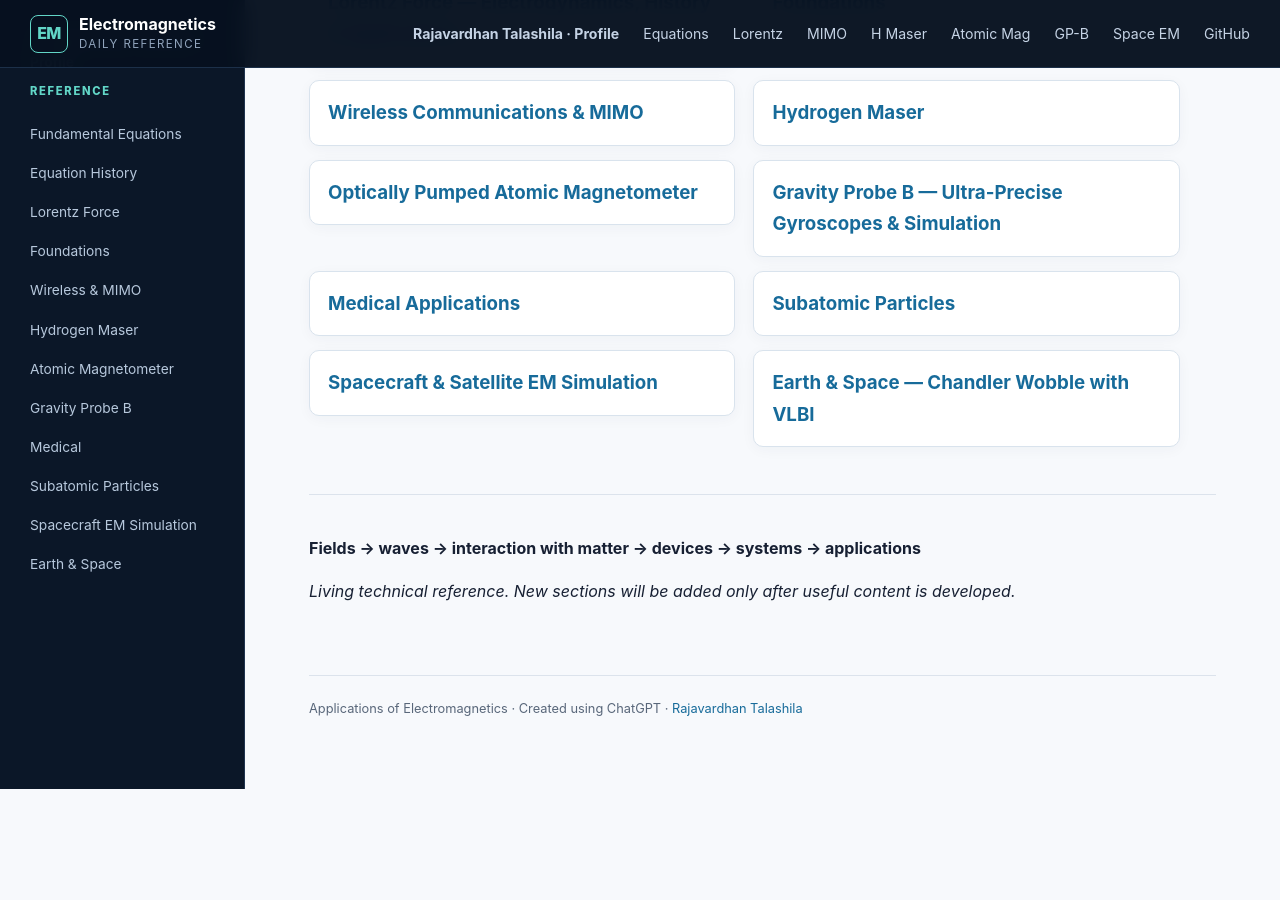
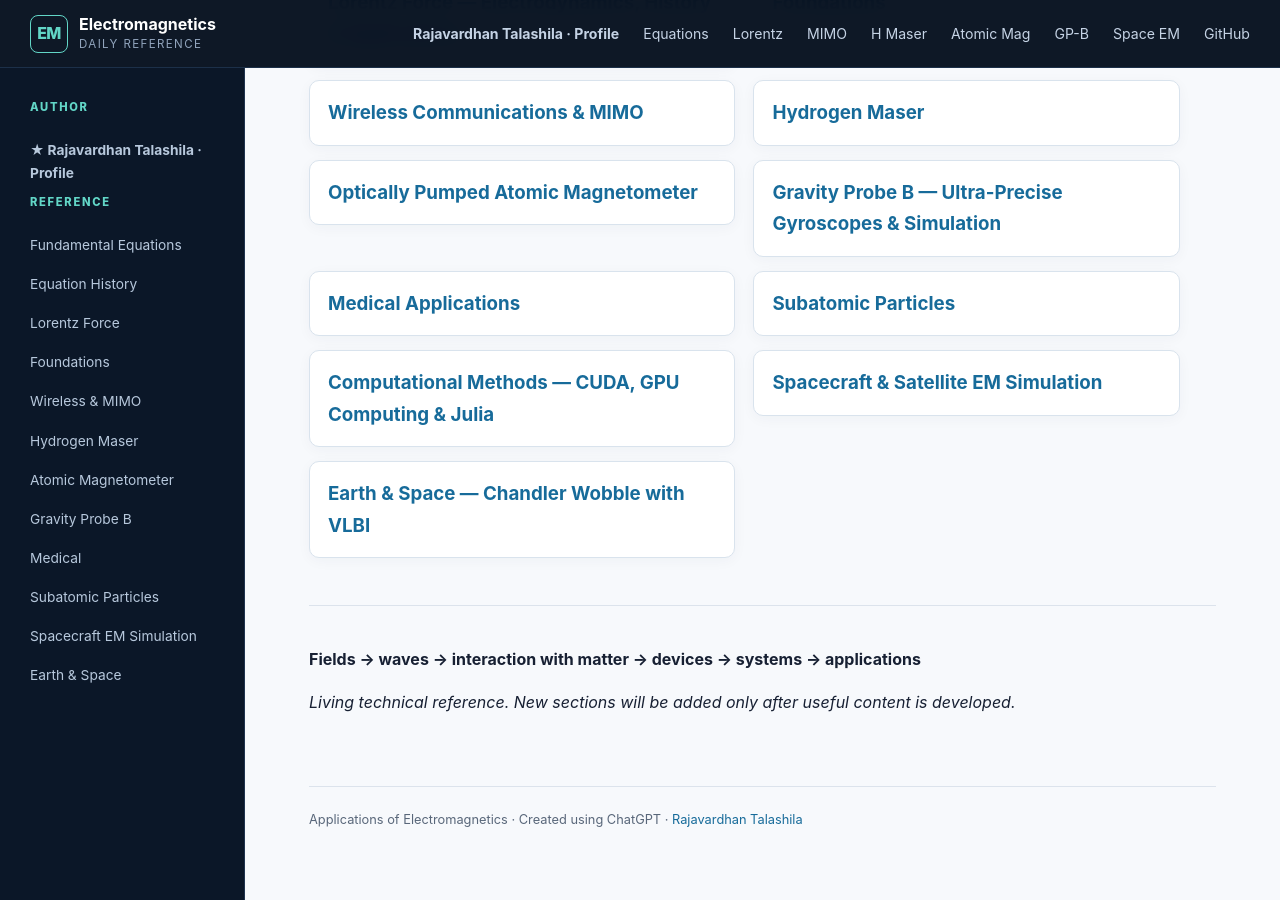
Before and after one commit to RajavardhanT/Electromagnetics_Applications, a Jekyll site: the page built from index.md, in a window 1280 px wide and 900 px high, scrolled down 618 px. Built offline with Jekyll 4.4.1, drawn with Linux system fonts in a browser that asks for light colours; before the commit the page ends 1407 px from its top, so only the background shows below that; some of the changed lines change nothing that is shown.

Commit message:
Add computational methods to homepage

```diff
--- a/index.md
+++ b/index.md
@@ -41,6 +41,9 @@
 ### [Subatomic Particles](subatomic-particles/)
 The electromagnetic physics behind the discovery and measurement of the electron, proton, neutron, particle acceleration, and particle detection.
 
+### [Computational Methods — CUDA, GPU Computing & Julia](computational-methods/)
+Scientific computing with GPU acceleration: CUDA execution and memory models, optimized numerical libraries, Julia, multiple dispatch, CUDA.jl, parallel algorithms, and applications to electromagnetics and quantum sensing.
+
 ### [Spacecraft & Satellite EM Simulation](computational-em/)
 Applications of computational electromagnetics to spacecraft antennas, installed patterns, coupling, EMC, satellite links, phased arrays, radar payloads, and launch-vehicle environments.
 
```
